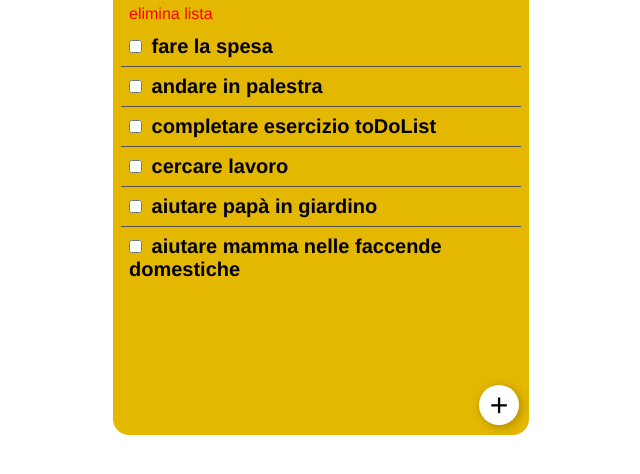
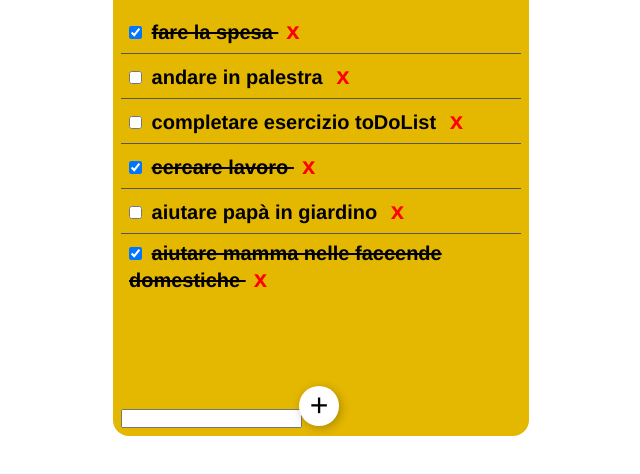
Before and after one commit to Luketto-dev/vue-todolist, a plain HTML site: page index.html in a window 1280 px wide. Shown: the part 204-678 px from the top of the page, without its empty margins (319-959 px from the left). Drawn offline with nearby package versions, Linux system fonts and the light colour scheme.

Commit message:
implementata la funzione per eliminare i todo

```diff
--- a/css/style.css
+++ b/css/style.css
@@ -20,6 +20,17 @@ body {
     position: relative;
 }
 
+
+.lineThrough{
+    text-decoration: line-through;
+}
+
+.delete{
+    color: red;
+    font-size: 1.5rem;
+    cursor: pointer;
+}
+
 header {
     padding: .25rem .5rem;
 }
@@ -29,10 +40,6 @@ h1 {
     margin-bottom: .5rem;
 }
 
-.text-danger{
-    color: red;
-    cursor: pointer;
-}
 
 #list {
     height: 400px;
@@ -75,5 +82,5 @@ ul li + li {
     box-shadow: 2px 2px 10px rgba(0,0,0,.25);
     position: absolute;
     bottom: 10px;
-    right: 10px;
+    right: 190px;
 }
--- a/index.html
+++ b/index.html
@@ -15,22 +15,23 @@
             <h1>
                 <span id="title">To do list</span>
             </h1>
-            <div class="text-danger">elimina lista</div>
         </header>
 
         <div id="list">
 
             <ul>
                 <li v-for = "(toDo, i) in list">
-                    <input type="checkbox">
-                    <span>
+                    <input type="checkbox" :checked ="toDo.done" >
+                    <span :class = "{lineThrough : toDo.done}">
                         {{toDo.text}}
                     </span>
+                    <span class="delete" @click="deleteToDo(i)">x</span>
                 </li>
             </ul>
 
         </div>
 
+        <input type="text">
         <div class="new">
             +
         </div>
--- a/js/main.js
+++ b/js/main.js
@@ -28,7 +28,7 @@ const toDoList = [
     },
     {
         text : "completare esercizio toDoList",
-        done: true
+        done: false
     },
     {
         text : "cercare lavoro",
@@ -49,5 +49,10 @@ const toDoListApp = new Vue({
     el: "#note",
     data:{
         list : toDoList,
+    },
+    methods:{
+        deleteToDo : function(indice){
+            this.list.splice(indice,1)
+        }
     }
 })
```
